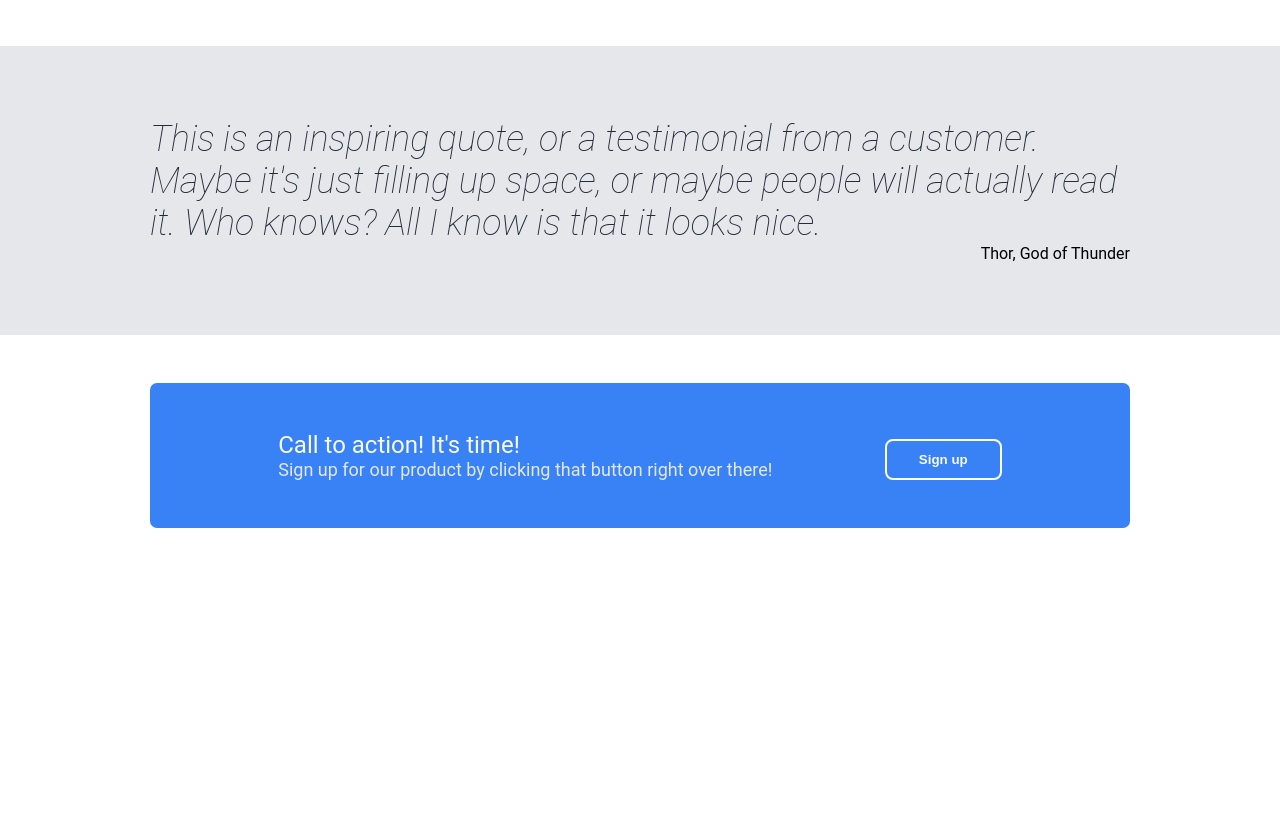
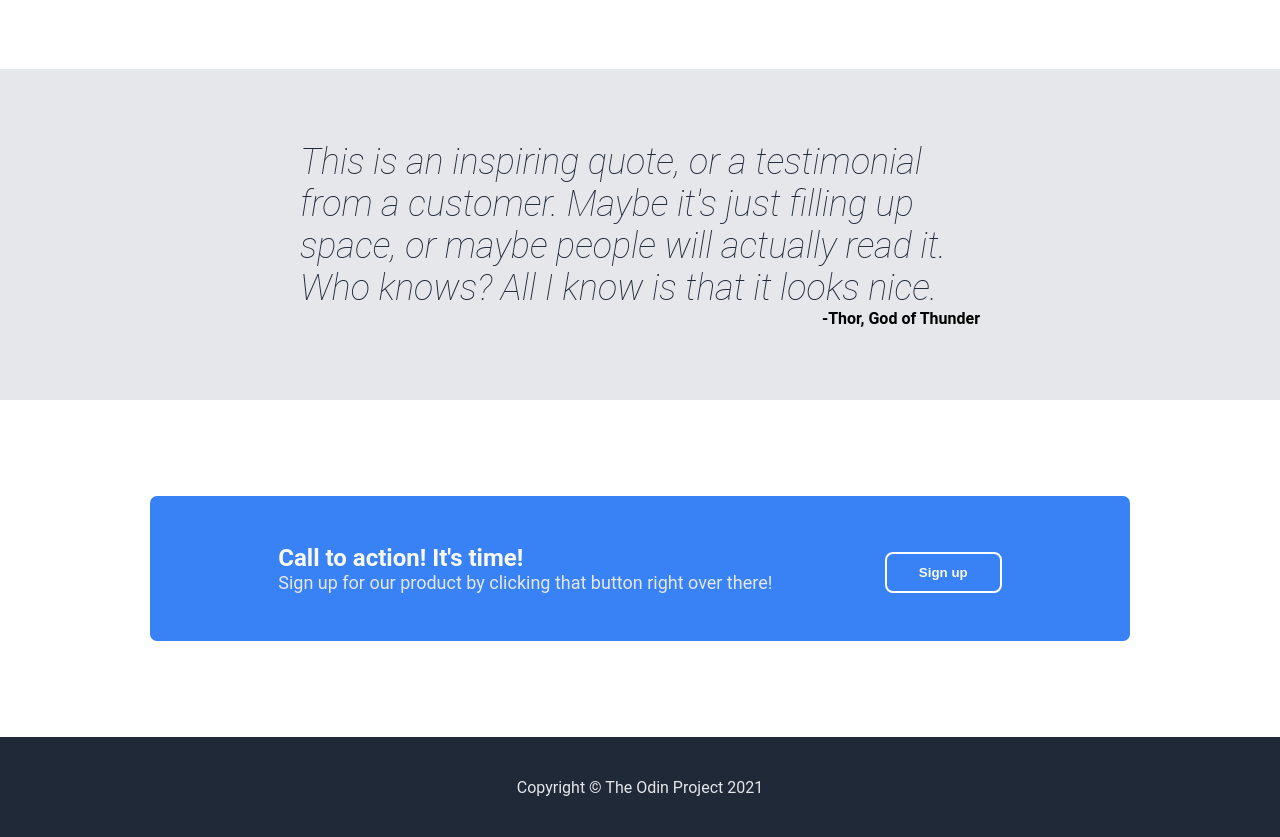
Before and after one commit to Santyru-C/F_Landing_Page, a plain HTML site: page index.html in a window 1280 px wide. Shown: the part 803-1640 px from the top of the page. Before the commit the page ends 1379 px from the top, so only its background shows below. Drawn offline with Linux system fonts and the light colour scheme.

Commit message:
Finish styling and give proper structure to css code

```diff
--- a/index.html
+++ b/index.html
@@ -8,9 +8,9 @@
     <title>Landing Page</title>
 </head>
 <body>
-    <div class="container hero-banner">
+    <div class="hero-banner container">
         <div class="header">
-            <div class="logo">Header Logo</div>
+            <h1 class="logo">Header Logo</h1>
             <ul class="header-links">
                 <li><a href="">header link one</a></li>
                 <li><a href="">header link two</a></li>
@@ -19,9 +19,9 @@
         </div>
         <div class="main-banner">
             <div class="left-container">
-                <div class="title">This website is awesome</div>
-                <div class="text">This website has some subtext that goes here under the main title. It's a smaller font and the color is lower contrast</div>
-                <button>Sign up</button>
+                <h1 class="title">This website is awesome</h1>
+                <p class="text">This website has some subtext that goes here under the main title. It's a smaller font and the color is lower contrast</p>
+                <button class="sign-up-button">Sign up</button>
             </div>
             <div class="right-container">
                 <img class="hero-img" src="" alt="This is a placeholder for an image">
@@ -50,19 +50,21 @@
         </div>
     </div>
     <div class="quote-section container">
-        <div class="quote"><i>This is an inspiring quote, or a testimonial from a customer. Maybe it's just filling up space, or maybe people will actually read it. Who knows? All I know is that it looks nice.</i></div>
-        <div class="quote-author">Thor, God of Thunder</div>
+        <div class="quote-box">
+            <div class="quote">This is an inspiring quote, or a testimonial from a customer. Maybe it's just filling up space, or maybe people will actually read it. Who knows? All I know is that it looks nice.</div>
+            <div class="quote-author">-Thor, God of Thunder</div>
+        </div>
     </div>
     <div class="cta-section container">
         <div class="blue-block">
             <div class="action-text">
-                <div class="action-main-text">Call to action! It's time!</div>
-                <div class="action-subtext">Sign up for our product by clicking that button right over there!</div>
+                <h1 class="action-main-text">Call to action! It's time!</h1>
+                <p class="action-subtext">Sign up for our product by clicking that button right over there!</p>
 
             </div>
             <button class="action-button">Sign up</button>
         </div>
     </div>
-    <div class="footer"></div>
+    <div class="footer">Copyright © The Odin Project 2021</div>
 </body>
 </html>
--- a/style.css
+++ b/style.css
@@ -13,11 +13,37 @@ body {
     padding: 0 150px;
 }
 
-/* Hero banner section*/
+/*Color and flavour*/
 
-.hero-banner{
+.hero-banner,
+.footer{
     background-color: #1f2937;
 }
+
+h1 {
+    margin: 0;
+    color: #f9faf8;
+    font-size: 24px;
+}
+
+p,
+a {
+    margin: 0;
+    font-size: 18px;
+    color: #e5e7eb;;
+}
+
+button {
+    background-color: #3882f6;
+    padding: 8px 32px;
+    border-radius: 8px;
+    color: #f9faf8;
+    border: 0;
+    margin-top: 8px;
+    font-weight: bold;
+}
+
+/* Hero banner section*/
 
 .header {
     display: flex;
@@ -60,36 +86,12 @@ a {
     display: flex;
     justify-content: center;
     align-items: center;
-    font-family: roboto;
     color: #f9faf8;
 }
 
-a,
-.text,
-.action-subtext {
-    font-size: 18px;
-    color: #e5e7eb;
-}
-.logo {
-    color: #f9faf8;
-    font-size: 24px;
-    font-weight: bold;
-}
-
 .title {
-    color: #f9faf8;
     font-size: 48px;
     font-weight: bolder;
-}
-
-button {
-    background-color: #3882f6;
-    padding: 8px 32px;
-    border-radius: 8px;
-    color: #f9faf8;
-    font-weight: bold;
-    margin-top: 8px;
-    border: 0;
 }
 
 /* Info section*/
@@ -108,6 +110,7 @@ button {
     gap: 32px;
     justify-content: center;
     margin-bottom: 72px;
+    padding: 0px 150px;
 }
 
 .block {
@@ -120,9 +123,13 @@ button {
 .action-img {
     width: 150px;
     height: 150px ;
-    border: 2px solid #3882f6;
+    border: 4px solid #3882f6;
     border-radius: 8px;
     margin: 0 auto;
+}
+
+.text-under{
+    text-align: center;
 }
 
 /* Quote Section*/
@@ -131,10 +138,13 @@ button {
     background-color: #e5e7eb;
 }
 
+.quote-box{
+    margin: 72px 150px;
+}
+
 .quote {
     font-size: 36px;
     color: #1f2937;
-    margin-top: 72px;
     font-style: italic;
     font-weight: lighter;
 }
@@ -142,7 +152,7 @@ button {
 .quote-author {
     display: flex;
     justify-content: flex-end;
-    margin-bottom: 72px;
+    font-weight: bold;
 }
 
 /* Call to action section*/
@@ -152,7 +162,7 @@ button {
     border-radius: 7px;
     display: flex;
     justify-content: space-around;
-    margin: 48px 0;
+    margin: 96px 0;
     padding: 48px 72px;
 }
 
@@ -161,11 +171,16 @@ button {
     flex-direction: column;
 }
 
-.action-main-text {
-    font-size: 24px;
-    color: #f9faf8;
-}
-
 .action-button {
     border: 2px solid white;
 }
+
+/* Footer */
+
+.footer {
+    height: 100px;
+    display: flex;
+    justify-content: center;
+    align-items: center;
+    color: #e5e7eb;
+}
```
Also changed, not shown: 1 other file.
